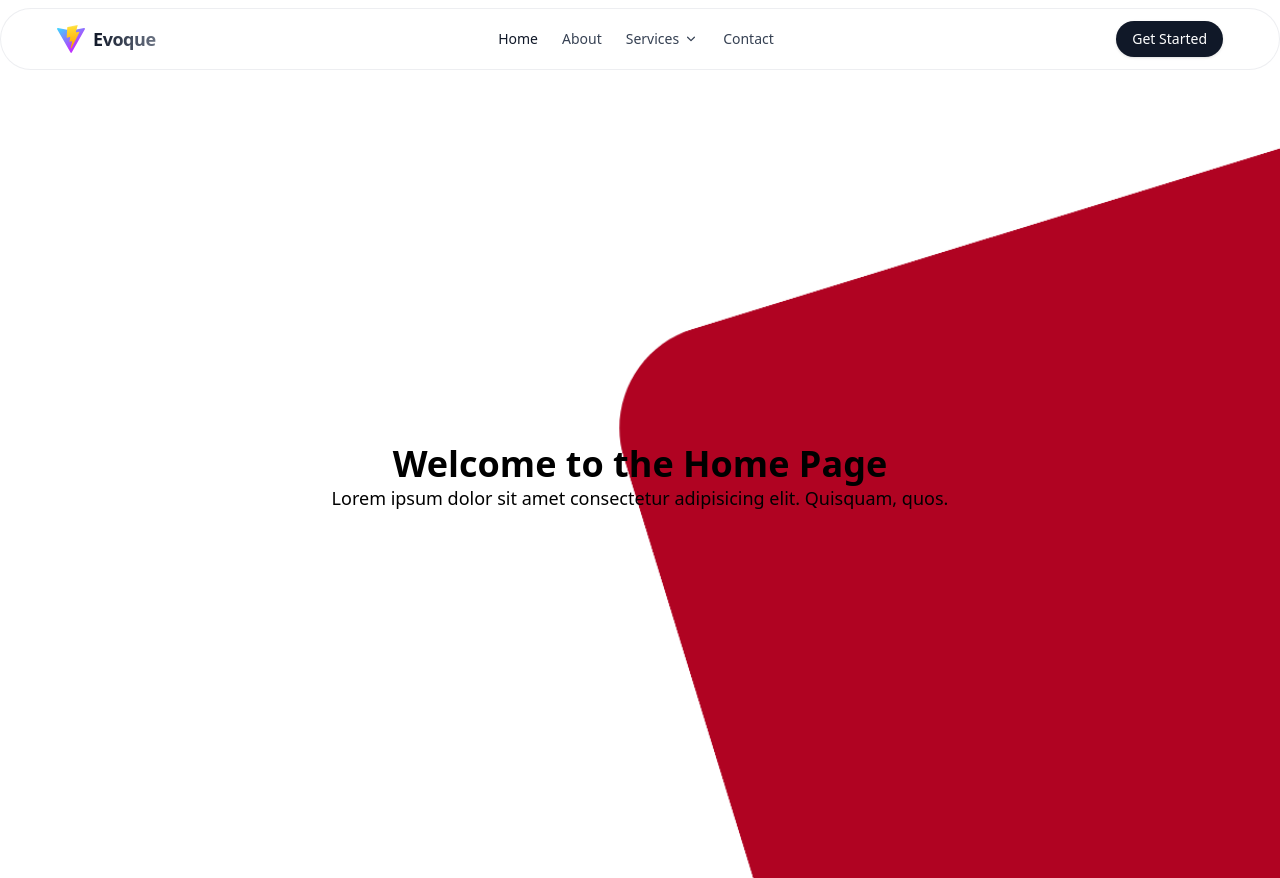
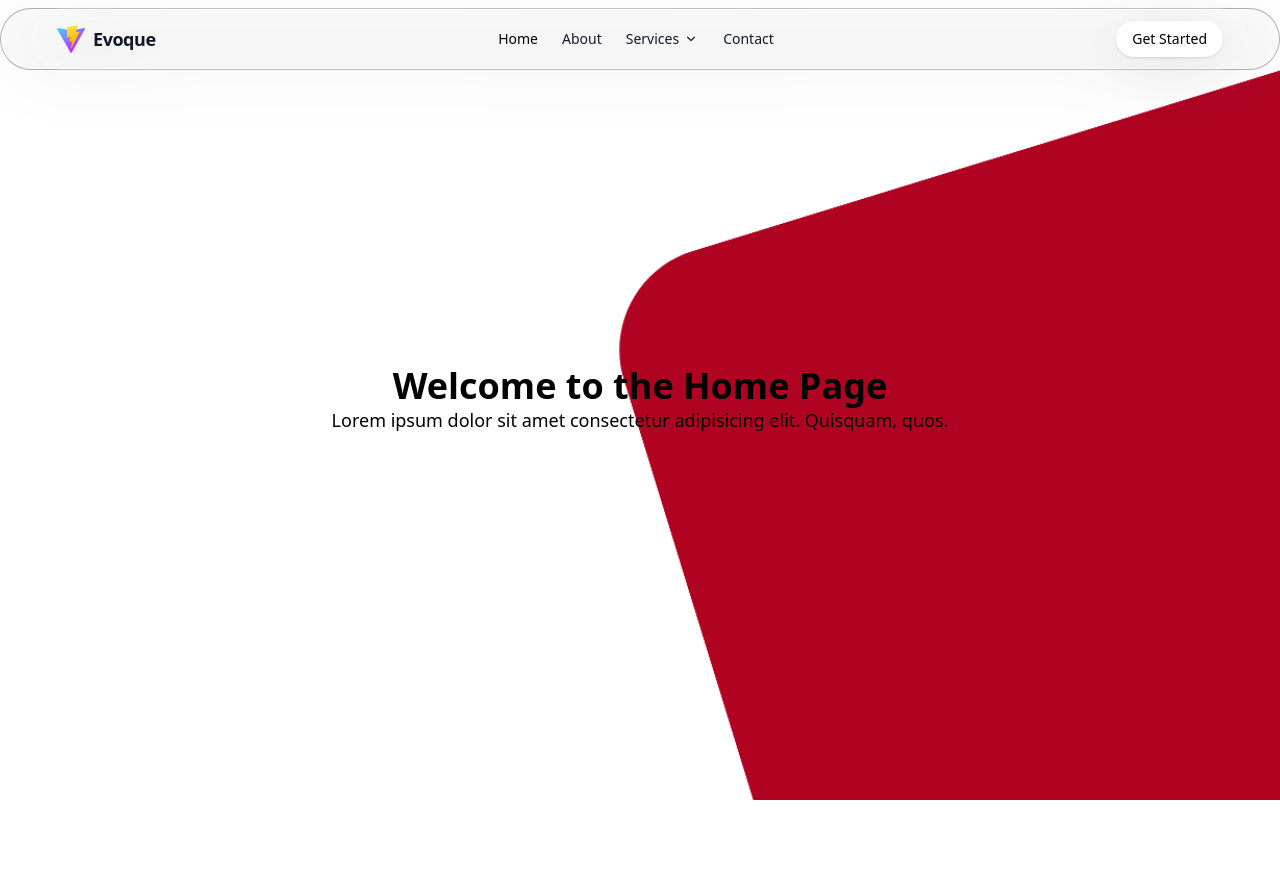
Before and after one commit to javidShabin/evoque-client, a React (Vite) app: page / in a window 1280 px wide. After the commit the page ends 800 px from the top, so only its background shows below. Built offline with nearby package versions, Linux system fonts and the light colour scheme.

Commit message:
Make the header design is more better and attractive

```diff
--- a/src/components/Header.jsx
+++ b/src/components/Header.jsx
@@ -1,10 +1,12 @@
 import React, { useEffect, useState } from 'react'
-import { Link, NavLink } from 'react-router-dom'
+import { Link, NavLink, useLocation } from 'react-router-dom'
 
 export const Header = () => {
   const [isOpen, setIsOpen] = useState(false)
   const [isScrolled, setIsScrolled] = useState(false)
   const [servicesOpen, setServicesOpen] = useState(false)
+  const location = useLocation()
+  const isHome = location.pathname === '/'
 
   useEffect(() => {
     const onScroll = () => {
@@ -15,28 +17,30 @@ export const Header = () => {
     return () => window.removeEventListener('scroll', onScroll)
   }, [])
 
+  const onHero = isHome && !isScrolled
+
   return (
-    <header className={`my-2 sticky top-0 z-50 max-w-7xl mx-auto backdrop-blur ${isScrolled ? 'bg-white/80 shadow-sm' : 'bg-white/60'} transition-all rounded-full border border-gray-200/70 shadow-[inset_0_0_0_1px_rgba(255,255,255,0.6)]`}>
+    <header className={`${onHero ? 'absolute inset-x-0 top-0' : 'sticky top-0'} my-2 z-50 max-w-7xl mx-auto transition-all rounded-full border shadow-[inset_0_0_0_1px_rgba(255,255,255,0.6)] backdrop-blur-2xl ${onHero ? 'bg-white/15 border-black/30 drop-shadow-[0_10px_30px_rgba(0,0,0,0.12)]' : 'bg-white/70 border-gray-200/60 shadow-sm'}`}>
       <div className="mx-auto max-w-7xl px-4 sm:px-6 lg:px-8">
-        <div className="flex items-center justify-between rounded-full bg-white/70 px-4 py-2 sm:px-6 sm:py-3">
+        <div className={`flex items-center justify-between rounded-full px-4 py-2 sm:px-6 sm:py-3 ${onHero ? 'bg-white/10 ring-1 ring-white/25' : 'bg-white/70 ring-1 ring-gray-200/60'}`}>
           <Link to="/" className="flex items-center gap-2 shrink-0" aria-label="Evoque home">
             <img src="/vite.svg" alt="Logo" className="h-7 w-7" />
-            <span className="text-lg font-semibold tracking-tight bg-clip-text text-transparent bg-gradient-to-r from-gray-900 to-gray-500">Evoque</span>
+            <span className="text-lg font-semibold tracking-tight text-gray-900">Evoque</span>
           </Link>
 
           <nav className="hidden md:flex items-center gap-6 text-sm">
             <NavLink
               to="/"
-              className={({ isActive }) => `group relative transition-colors ${isActive ? 'text-gray-900' : 'text-gray-700 hover:text-gray-900'}`}
+              className={({ isActive }) => `group relative transition-colors ${isActive ? 'text-black' : 'text-gray-900 hover:text-black'}`}
               end
             >
               <span className="relative">Home</span>
-              <span className="absolute left-0 -bottom-1 h-0.5 w-full scale-x-0 origin-left bg-gray-900 transition-transform duration-300 group-hover:scale-x-100"/>
+              <span className="absolute left-0 -bottom-1 h-0.5 w-full scale-x-0 origin-left bg-black transition-transform duration-300 group-hover:scale-x-100"/>
             </NavLink>
 
-            <a href="#about" className="group relative text-gray-700 hover:text-gray-900 transition-colors">
+            <a href="#about" className="group relative transition-colors text-gray-900 hover:text-black">
               <span className="relative">About</span>
-              <span className="absolute left-0 -bottom-1 h-0.5 w-full scale-x-0 origin-left bg-gray-900 transition-transform duration-300 group-hover:scale-x-100"/>
+              <span className="absolute left-0 -bottom-1 h-0.5 w-full scale-x-0 origin-left bg-black transition-transform duration-300 group-hover:scale-x-100"/>
             </a>
 
             <div
@@ -45,7 +49,7 @@ export const Header = () => {
               onMouseLeave={() => setServicesOpen(false)}
             >
               <button
-                className="group relative inline-flex items-center gap-1 text-gray-700 hover:text-gray-900 transition-colors"
+                className="group relative inline-flex items-center gap-1 transition-colors text-gray-900 hover:text-black"
                 aria-haspopup="true"
                 aria-expanded={servicesOpen}
               >
@@ -53,41 +57,41 @@ export const Header = () => {
                 <svg className={`h-4 w-4 transition-transform ${servicesOpen ? 'rotate-180' : ''}`} viewBox="0 0 20 20" fill="currentColor" aria-hidden>
                   <path fillRule="evenodd" d="M5.23 7.21a.75.75 0 011.06.02L10 10.94l3.71-3.71a.75.75 0 111.06 1.06l-4.24 4.24a.75.75 0 01-1.06 0L5.21 8.29a.75.75 0 01.02-1.08z" clipRule="evenodd" />
                 </svg>
-                <span className="absolute left-0 -bottom-1 h-0.5 w-full scale-x-0 origin-left bg-gray-900 transition-transform duration-300 group-hover:scale-x-100"/>
+                <span className="absolute left-0 -bottom-1 h-0.5 w-full scale-x-0 origin-left bg-black transition-transform duration-300 group-hover:scale-x-100"/>
               </button>
               {servicesOpen && (
-                <div className="absolute left-0 mt-3 w-56 rounded-xl border border-gray-200 bg-white/95 backdrop-blur p-2 shadow-lg">
-                  <a href="#design" className="flex items-center justify-between rounded-lg px-3 py-2 text-gray-800 hover:bg-gray-100">
+                <div className="absolute left-0 mt-3 w-56 rounded-xl border border-gray-200 bg-white/95 text-gray-900 backdrop-blur p-2 shadow-lg">
+                  <a href="#design" className="flex items-center justify-between rounded-lg px-3 py-2 hover:bg-gray-100">
                     <span>Design</span>
-                    <span className="text-xs text-gray-500">UI/UX</span>
+                    <span className="text-xs text-gray-600">UI/UX</span>
                   </a>
-                  <a href="#development" className="flex items-center justify-between rounded-lg px-3 py-2 text-gray-800 hover:bg-gray-100">
+                  <a href="#development" className="flex items-center justify-between rounded-lg px-3 py-2 hover:bg-gray-100">
                     <span>Development</span>
-                    <span className="text-xs text-gray-500">Web Apps</span>
+                    <span className="text-xs text-gray-600">Web Apps</span>
                   </a>
-                  <a href="#marketing" className="flex items-center justify-between rounded-lg px-3 py-2 text-gray-800 hover:bg-gray-100">
+                  <a href="#marketing" className="flex items-center justify-between rounded-lg px-3 py-2 hover:bg-gray-100">
                     <span>Marketing</span>
-                    <span className="text-xs text-gray-500">SEO</span>
+                    <span className="text-xs text-gray-600">SEO</span>
                   </a>
                 </div>
               )}
             </div>
 
-            <a href="#contact" className="group relative text-gray-700 hover:text-gray-900 transition-colors">
+            <a href="#contact" className="group relative transition-colors text-gray-900 hover:text-black">
               <span className="relative">Contact</span>
-              <span className="absolute left-0 -bottom-1 h-0.5 w-full scale-x-0 origin-left bg-gray-900 transition-transform duration-300 group-hover:scale-x-100"/>
+              <span className="absolute left-0 -bottom-1 h-0.5 w-full scale-x-0 origin-left bg-black transition-transform duration-300 group-hover:scale-x-100"/>
             </a>
           </nav>
 
           <div className="hidden md:flex items-center gap-3">
-            <a href="#contact" className="inline-flex items-center justify-center rounded-full px-4 py-2 text-sm font-medium text-white bg-gray-900 hover:bg-black transition-colors shadow-sm">
+            <a href="#contact" className="inline-flex items-center justify-center rounded-full px-4 py-2 text-sm font-medium text-black bg-white hover:bg-white/90 transition-colors shadow-sm">
               Get Started
             </a>
           </div>
 
           <button
             type="button"
-            className="md:hidden inline-flex items-center justify-center rounded-md p-2 text-gray-700 hover:bg-gray-100 focus:outline-none"
+            className="md:hidden inline-flex items-center justify-center rounded-md p-2 text-black hover:bg-gray-100 focus:outline-none"
             aria-label="Toggle navigation"
             aria-expanded={isOpen}
             onClick={() => setIsOpen((v) => !v)}
@@ -106,26 +110,26 @@ export const Header = () => {
       </div>
 
       {isOpen && (
-        <div className="md:hidden border-t border-gray-200/80 bg-white/90 backdrop-blur">
+        <div className={`md:hidden border-t ${onHero ? 'border-white/20 bg-white/10' : 'border-gray-200/80 bg-white/90'} backdrop-blur text-black`}>
           <div className="mx-auto max-w-7xl px-4 py-3 sm:px-6 lg:px-8">
             <nav className="flex flex-col gap-2 text-sm">
-              <Link to="/" className="rounded-md px-2 py-2 text-gray-800 hover:bg-gray-100" onClick={() => setIsOpen(false)}>Home</Link>
-              <a href="#about" className="rounded-md px-2 py-2 text-gray-800 hover:bg-gray-100" onClick={() => setIsOpen(false)}>About</a>
+              <Link to="/" className="rounded-md px-2 py-2 hover:bg-gray-100" onClick={() => setIsOpen(false)}>Home</Link>
+              <a href="#about" className="rounded-md px-2 py-2 hover:bg-gray-100" onClick={() => setIsOpen(false)}>About</a>
               <details className="group rounded-md">
-                <summary className="list-none rounded-md px-2 py-2 text-gray-800 hover:bg-gray-100 cursor-pointer flex items-center justify-between">
+                <summary className="list-none rounded-md px-2 py-2 hover:bg-gray-100 cursor-pointer flex items-center justify-between">
                   <span>Services</span>
                   <svg className="h-4 w-4 transition-transform group-open:rotate-180" viewBox="0 0 20 20" fill="currentColor" aria-hidden>
                     <path fillRule="evenodd" d="M5.23 7.21a.75.75 0 011.06.02L10 10.94l3.71-3.71a.75.75 0 111.06 1.06l-4.24 4.24a.75.75 0 01-1.06 0L5.21 8.29a.75.75 0 01.02-1.08z" clipRule="evenodd" />
                   </svg>
                 </summary>
                 <div className="mt-1 ml-3 flex flex-col gap-1">
-                  <a href="#design" className="rounded-md px-2 py-2 text-gray-800 hover:bg-gray-100" onClick={() => setIsOpen(false)}>Design</a>
-                  <a href="#development" className="rounded-md px-2 py-2 text-gray-800 hover:bg-gray-100" onClick={() => setIsOpen(false)}>Development</a>
-                  <a href="#marketing" className="rounded-md px-2 py-2 text-gray-800 hover:bg-gray-100" onClick={() => setIsOpen(false)}>Marketing</a>
+                  <a href="#design" className="rounded-md px-2 py-2 hover:bg-gray-100" onClick={() => setIsOpen(false)}>Design</a>
+                  <a href="#development" className="rounded-md px-2 py-2 hover:bg-gray-100" onClick={() => setIsOpen(false)}>Development</a>
+                  <a href="#marketing" className="rounded-md px-2 py-2 hover:bg-gray-100" onClick={() => setIsOpen(false)}>Marketing</a>
                 </div>
               </details>
-              <a href="#contact" className="rounded-md px-2 py-2 text-gray-800 hover:bg-gray-100" onClick={() => setIsOpen(false)}>Contact</a>
-              <a href="#contact" className="mt-1 inline-flex items-center justify-center rounded-md px-3 py-2 text-sm font-medium text-white bg-gray-900 hover:bg-black">Get Started</a>
+              <a href="#contact" className="rounded-md px-2 py-2 hover:bg-gray-100" onClick={() => setIsOpen(false)}>Contact</a>
+              <a href="#contact" className="mt-1 inline-flex items-center justify-center rounded-md px-3 py-2 text-sm font-medium text-black bg-white hover:bg-white/90">Get Started</a>
             </nav>
           </div>
         </div>
```
